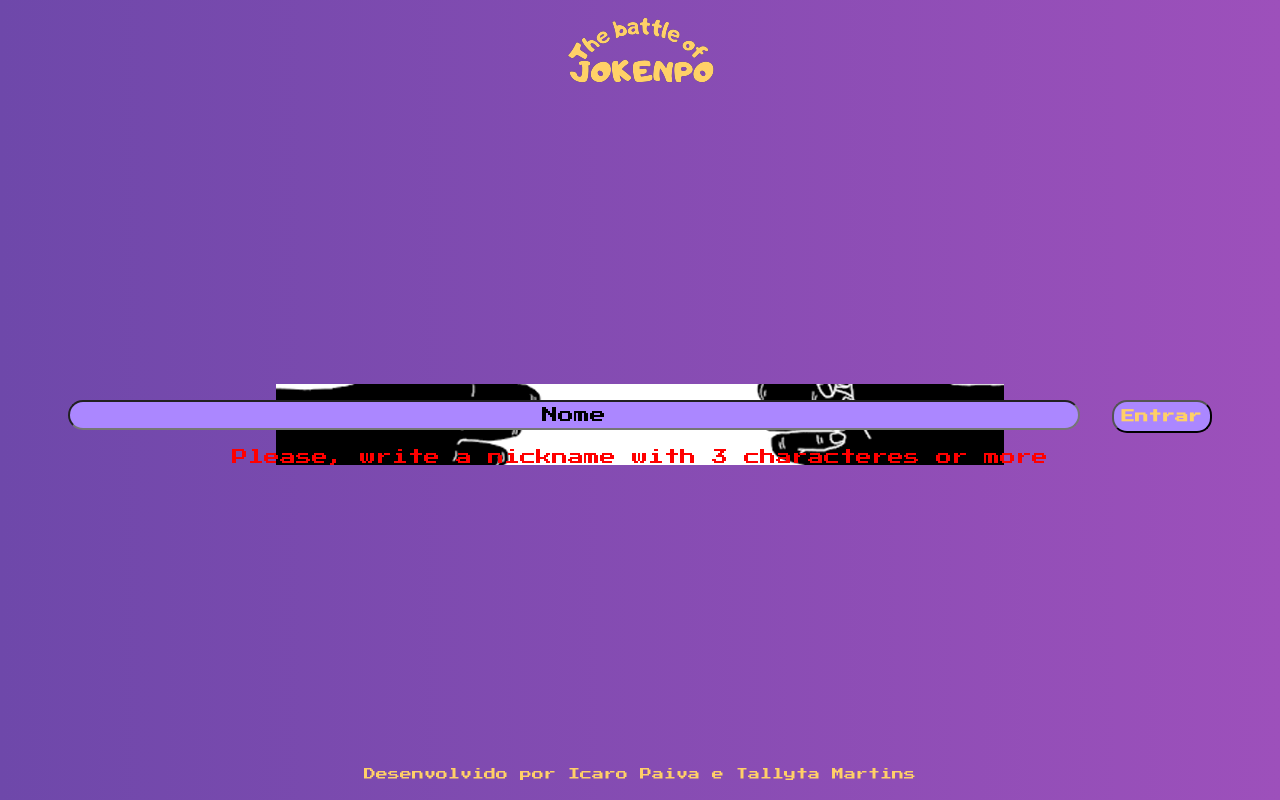
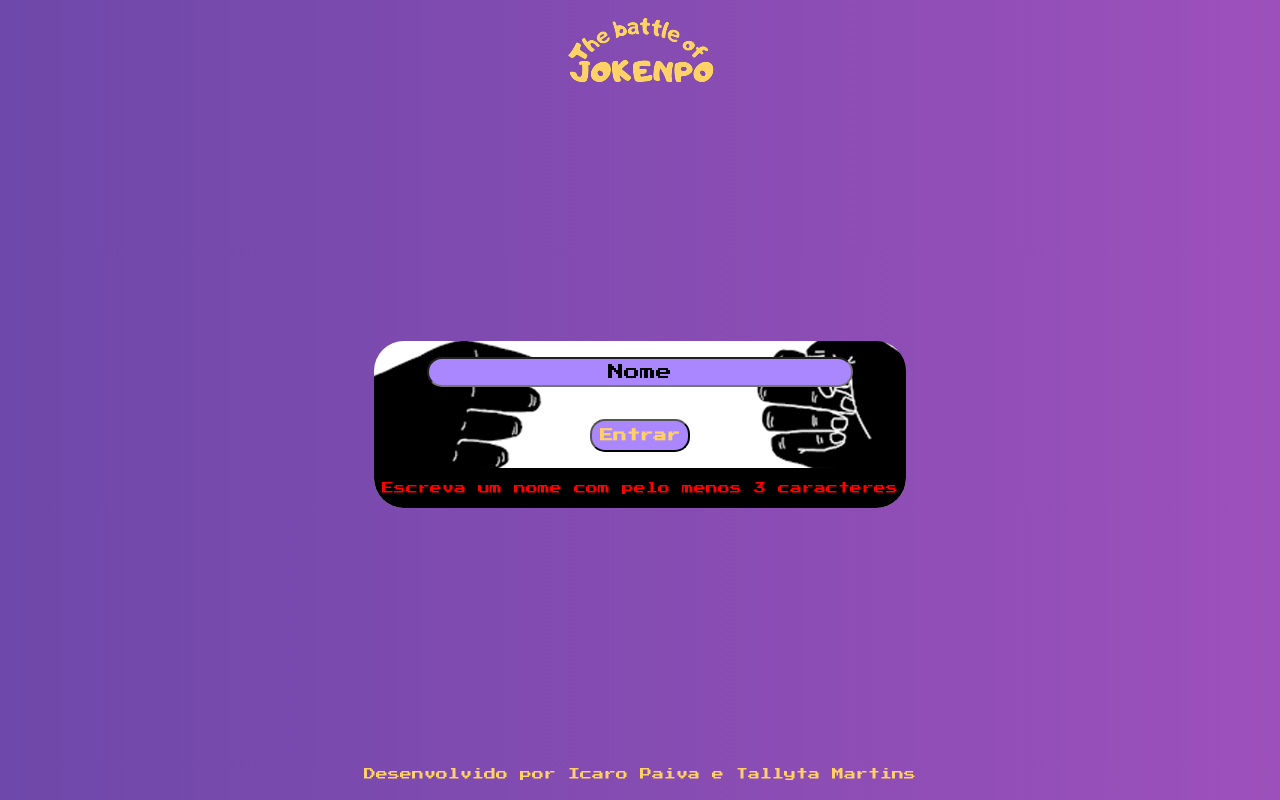
Before and after one commit to icarodpaiva/jokenpo-battle-front-end, a React (Create React App) app: page / in a window 1280 px wide. Both pictures are taken after a click on the button "Entrar". Built offline with nearby package versions, Linux system fonts and the light colour scheme.

Commit message:
resolved solicitations on code review

```diff
--- a/src/views/EnterRoom/enterRoom.scss
+++ b/src/views/EnterRoom/enterRoom.scss
@@ -1,7 +1,8 @@
-.container-enterRoom {
+.enterRoom-container {
   display: flex;
+  flex-direction: column;
   justify-content: center;
-  flex-wrap: wrap;
+  align-items: center;
   margin: 8px;
   background-image: url('../../assets/images/gif-jokenpo.gif');
   background-repeat: no-repeat;
@@ -33,4 +34,15 @@
     background-color: #ab87ff;
     font-weight: bold;
   }
+
+  p {
+    padding: 8px;
+    text-align: center;
+    border-bottom-left-radius: 30px;
+    border-bottom-right-radius: 30px;
+    line-height: 2;
+    background-color: black;
+    color: red;
+    font-size: 12px;
+  }
 }
--- a/src/views/EnterRoom/index.tsx
+++ b/src/views/EnterRoom/index.tsx
@@ -17,7 +17,7 @@ export const EnterRoom = () => {
     const name = nameRef.current?.value
 
     if (!name || name.length <= 2) {
-      setErrorMsg('Please, write a nickname with 3 characteres or more')
+      setErrorMsg('Escreva um nome com pelo menos 3 caracteres')
       return
     }
 
@@ -32,10 +32,10 @@ export const EnterRoom = () => {
   }
 
   return (
-    <div className="container-enterRoom">
+    <div className="enterRoom-container">
       <input type="text" ref={nameRef} placeholder="Nome" />
       <button onClick={handleConnect}>Entrar</button>
-      {errorMsg && <p style={{ color: 'red' }}>{errorMsg}</p>}
+      {errorMsg && <p>{errorMsg}</p>}
     </div>
   )
 }
```
